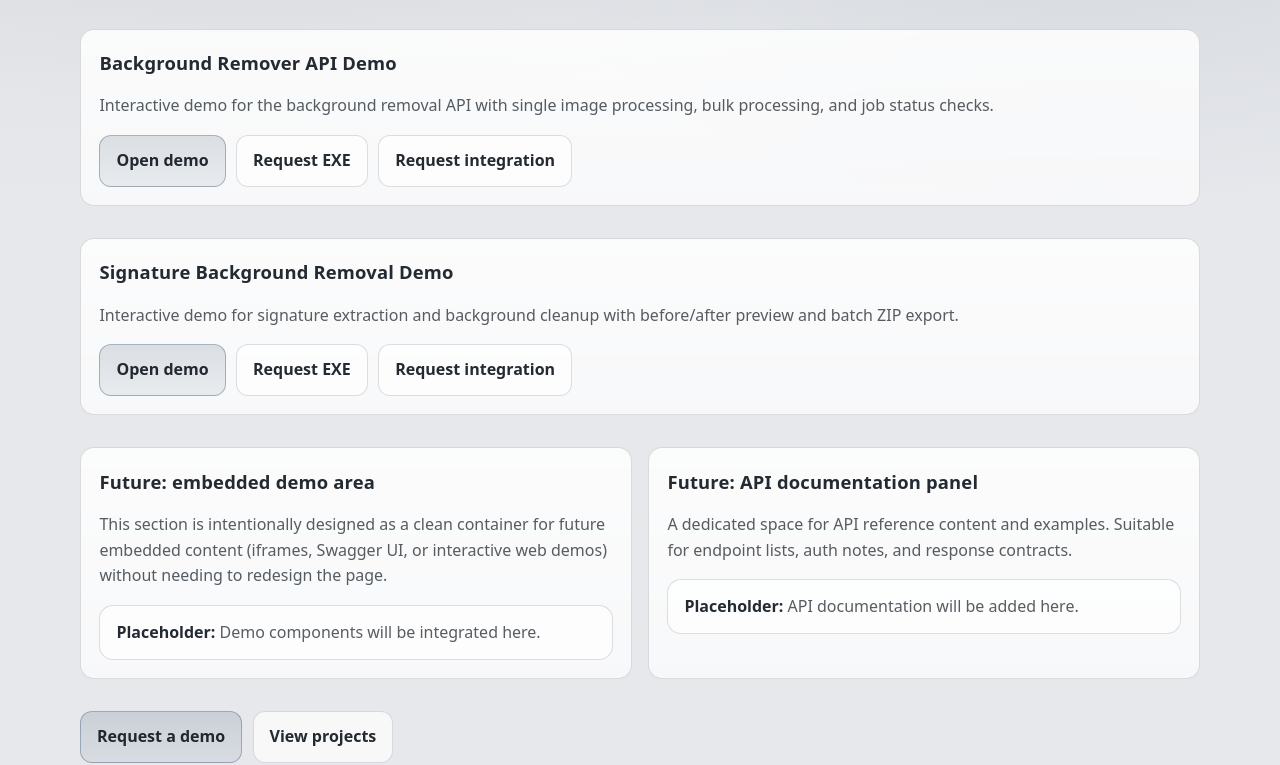
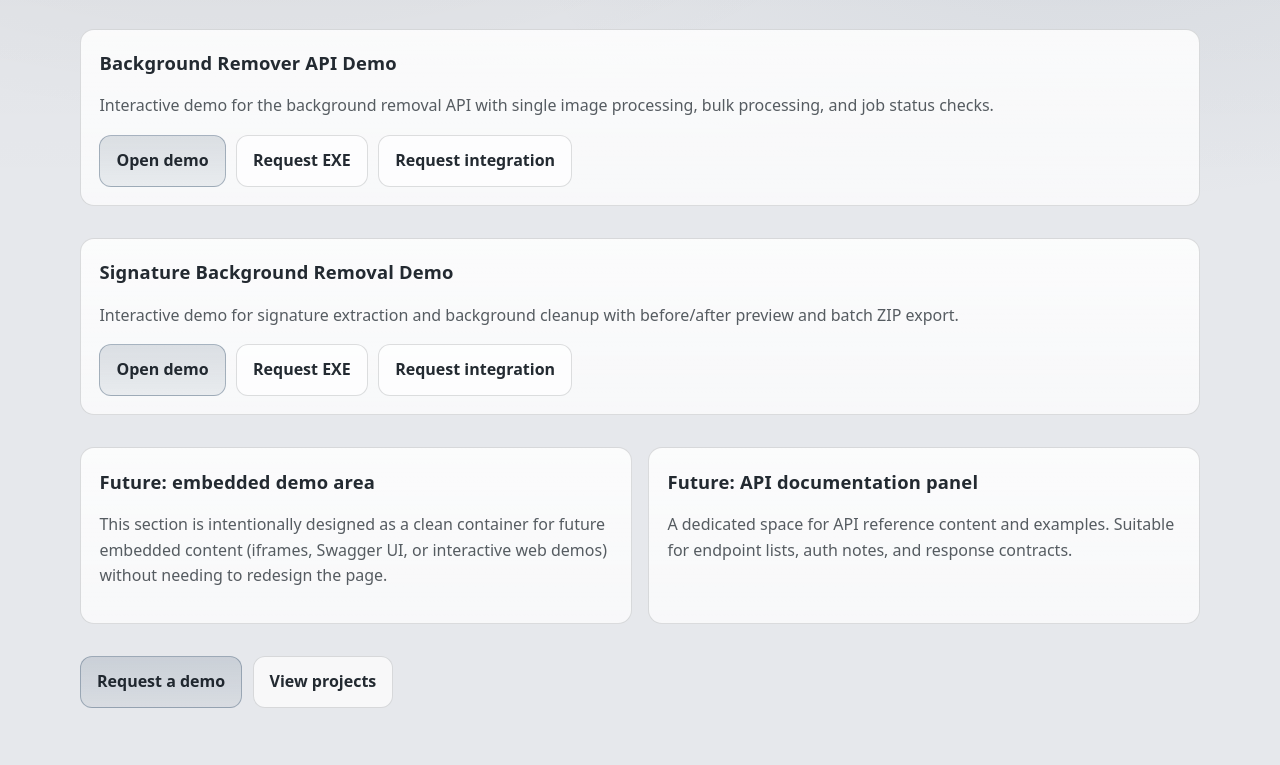
Before and after one commit to CardSense-Tech/homepage, a plain HTML site: page demos.html in a window 1280 px wide. Shown: the part 196-961 px from the top of the page. Drawn offline with Linux system fonts and the light colour scheme.

Commit message:
notes removed

```diff
--- a/demos.html
+++ b/demos.html
@@ -105,9 +105,6 @@
               This section is intentionally designed as a clean container for future embedded content (iframes, Swagger UI,
               or interactive web demos) without needing to redesign the page.
             </p>
-            <div class="notice" aria-label="Placeholder">
-              <strong>Placeholder:</strong> Demo components will be integrated here.
-            </div>
           </article>
 
           <article class="card reveal">
@@ -116,9 +113,6 @@
               A dedicated space for API reference content and examples. Suitable for endpoint lists, auth notes,
               and response contracts.
             </p>
-            <div class="notice" aria-label="Placeholder">
-              <strong>Placeholder:</strong> API documentation will be added here.
-            </div>
           </article>
         </div>
       </section>
```
Also changed, not shown: index.html (+0 -3 lines), signature-demo.html (+0 -3 lines).
